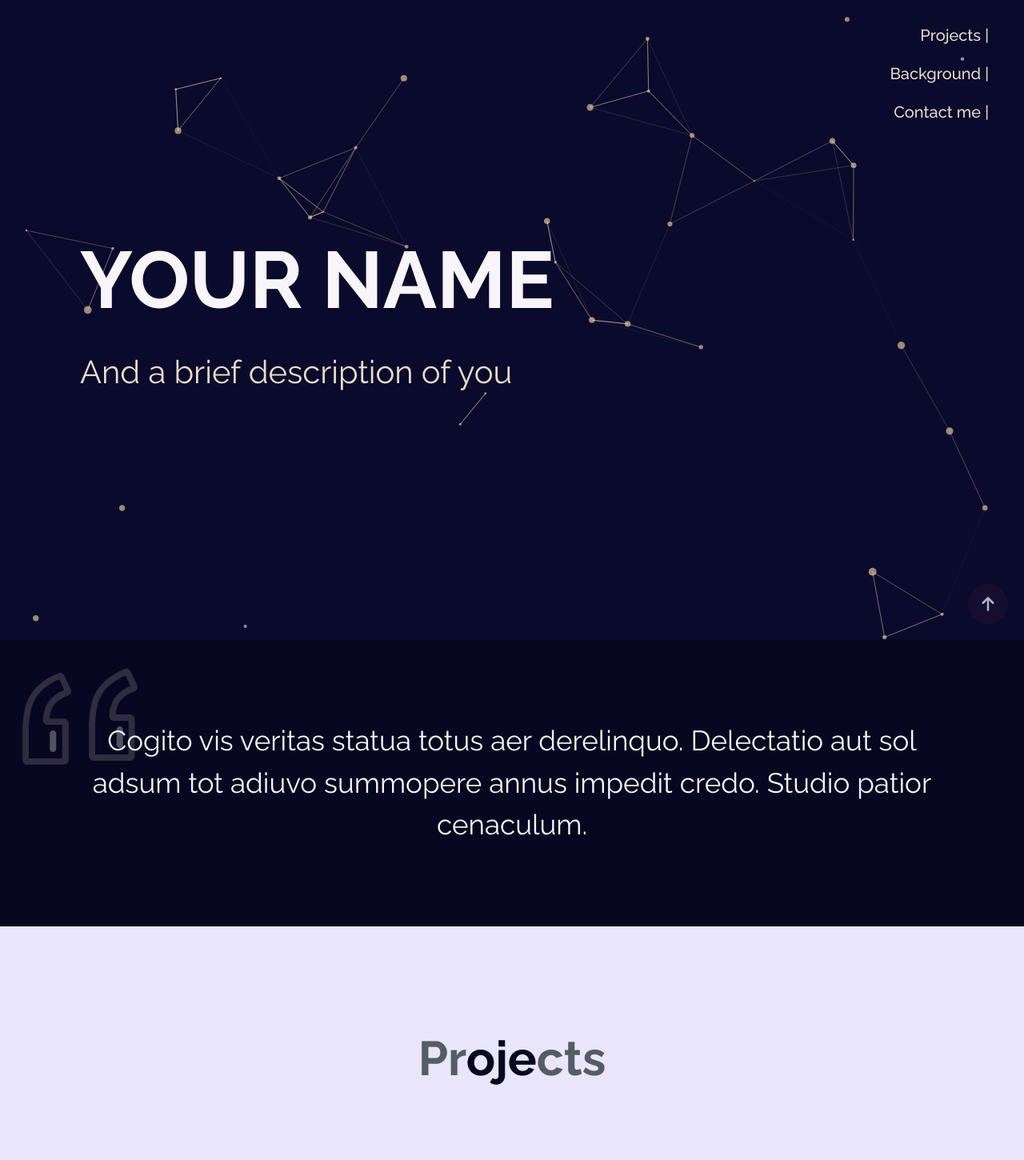
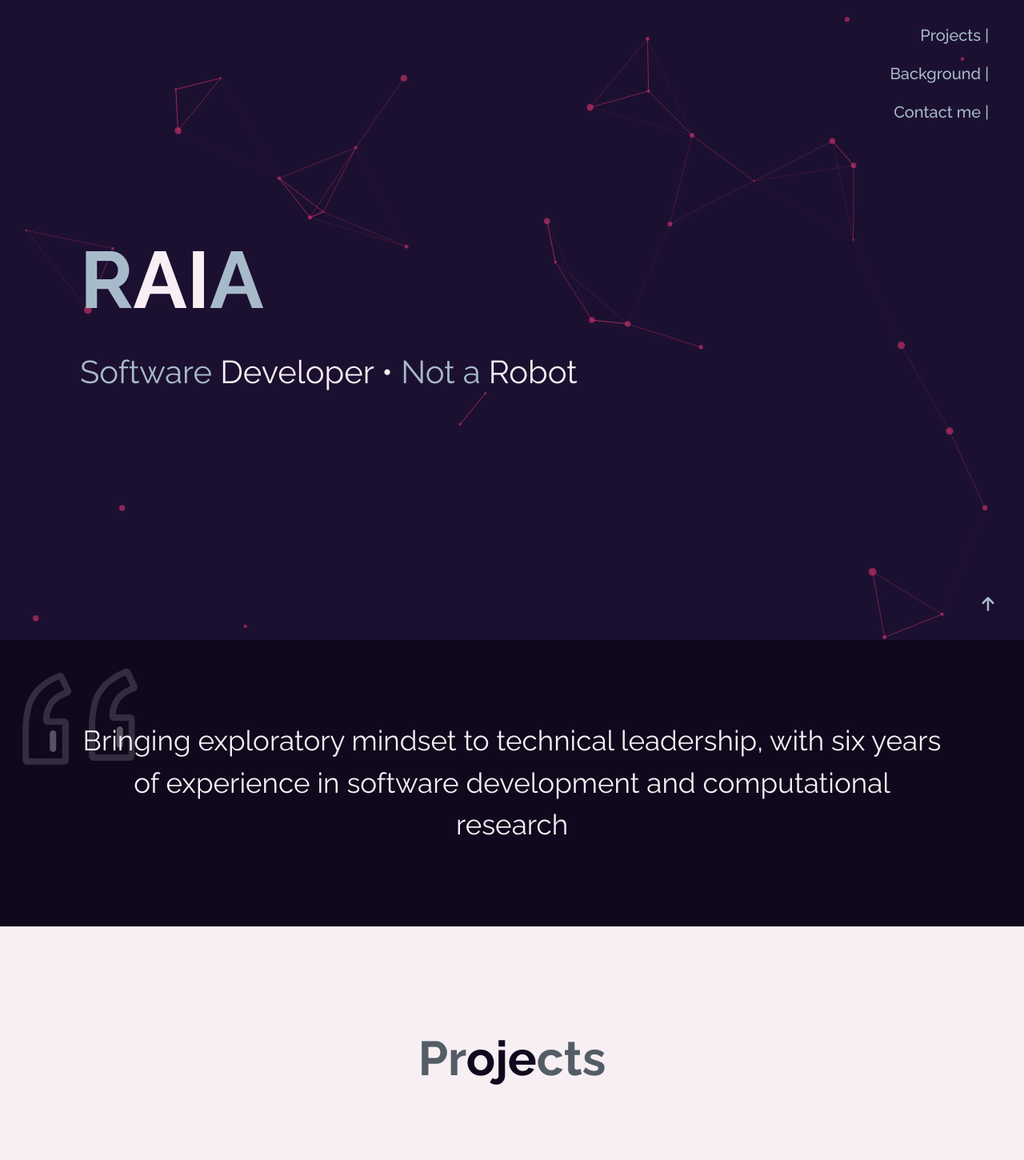
Before and after one commit to raiaqt/rai-portfolio, a React (Vite) app: page / in a window 1280 px wide. Shown: the top 1450 px of the page at 80% size. Built offline with nearby package versions, Linux system fonts and the light colour scheme.

Commit message:
removed conflicts:

```diff
--- a/custom/data.ts
+++ b/custom/data.ts
@@ -1,23 +1,22 @@
-import { faker } from "@faker-js/faker";
-
 const introduction = {
-  title: "YOUR NAME",
-  text: "And a brief description of you",
+  title: "RAIA",
+  text: "Software Developer • Not a Robot",
 };
 
 const description = {
-  text: faker.lorem.paragraph(),
+  text: `Bringing exploratory mindset to technical leadership,
+        with six years of experience in software development and computational research`,
 };
 
 const projects = [
   {
-    title: faker.lorem.words(2),
-    text: faker.lorem.words(5),
+    title: "Software development",
+    text: "Full stack development description",
     works: [
       {
-        title: faker.word.noun(),
-        text: faker.lorem.sentence(),
-        link: "/",
+        title: "Portfolio",
+        text: "A portfolio project to show my skills and existing projects",
+        link: "https://github.com/raiaqt/betterai-portfolio",
         year: "2024",
         github: true,
         image: "placeholder.png",
@@ -25,49 +24,49 @@ const projects = [
     ],
   },
   {
-    title: faker.lorem.words(3),
-    text: faker.lorem.words(4),
+    title: "Competitive programming",
+    text: "Competitive programming description",
     works: [
       {
-        title: faker.word.noun(),
-        text: faker.lorem.sentence(),
-        link: "/",
-        year: "2024",
+        title: "Kattis submissions",
+        text: "Solutions to algorithm and data structure problems on ",
+        year: "2023",
+        link: "https://github.com/raiaqt/kattis-submissions",
         github: true,
         image: "placeholder.png",
       },
       {
-        title: faker.word.noun(),
-        text: faker.lorem.sentence(),
-        link: "/",
-        year: "2024",
+        title: "OnlineJudge submissions",
+        text: "Solutions to algorithm and data structure problems on ",
+        year: "2023",
+        link: "https://github.com/raiaqt/onlinejudge-submissions",
         github: true,
       },
     ],
   },
   {
-    title: faker.lorem.words(3),
-    text: faker.lorem.words(4),
+    title: "Writing",
+    text: "Writing description",
     works: [
       {
-        title: faker.word.noun(),
-        text: faker.lorem.sentence(),
-        link: "/",
-        year: "2024",
-        github: true,
+        title: "Milton Today",
+        text: "Milton Brewery Workers Organize a Strike to Protest Against Management",
+        link: "https://miltontoday.com.au/milton-brewery-workers-organize-strike-protest-management/",
+        year: "2019",
+        github: false,
       },
       {
-        title: faker.word.noun(),
-        text: faker.lorem.sentence(),
-        link: "/",
-        year: "2024",
-        github: true,
+        title: "Indooroopilly News",
+        text: "Morningside’s Cate Campbell Aims for Gold in Gold Coast 2018",
+        link: "https://morningsidenews.com.au/morningsides-cate-campbell-aims-gold-gold-coast-2018/",
+        year: "2019",
+        github: false,
       },
       {
-        title: faker.word.noun(),
-        text: faker.lorem.sentence(),
-        link: "/",
-        year: "2024",
+        title: "Indooroopilly News",
+        text: "17-Year-Old Indooroopilly Swimming Sensation Set to Conquer the Commonwealth Games",
+        link: "https://indooroopillynews.com.au/index.php/17-year-old-indooroopilly-swimming-sensation-set-conquer-commonwealth-games/",
+        year: "2019",
         github: false,
       },
     ],
@@ -78,26 +77,30 @@ const background = [
   {
     title: "Current work",
     data: {
-      title: faker.word.verb(),
-      subtitle: faker.lorem.words(3),
-      text: [faker.lorem.words(10), faker.lorem.words(15)],
+      title: "Lead Engineer",
+      subtitle: "Samsung R&D Institute Philippines",
+      text: [
+        "Develops and deploys new features for multiple enterprise applications",
+        "Leads technical decisions throughout the development lifecycle",
+        "Mentors teammates in various topics such as data structures, algorithms, and front-end development",
+      ],
     },
   },
   {
     title: "Education",
     data: {
-      title: faker.word.verb(),
-      subtitle: faker.lorem.words(3),
-      text: [faker.lorem.words(1), "2012-2016"],
+      title: "BS Biochemistry",
+      subtitle: "University of the Philippines Manila",
+      text: ["Cum Laude", "2012-2016"],
     },
   },
 ];
 
 const links = {
-  instagram: "https://www.instagram.com/",
-  github: "https://github.com/",
-  linkedin: "https://www.linkedin.com/in/",
-  gmail: "mailto:sample@gmail.com",
+  instagram: "https://www.instagram.com/raiaqt/",
+  github: "https://github.com/raiaqt",
+  linkedin: "https://www.linkedin.com/in/raia-quitoriano/",
+  gmail: "mailto:rsquitoriano@gmail.com",
 };
 
 export default { introduction, description, projects, background, links };
--- a/custom/theme.scss
+++ b/custom/theme.scss
@@ -1,6 +1,6 @@
-$light-background: #e9e5fb;
-$dark-background: #070721;
-$highlight-text: #f7f5f9;
-$light-text: #e8dcc7;
+$light-background: #F8EFF4;
+$dark-background: #10091d;
+$highlight-text: #F8EFF4;
+$light-text: #a7baca;
 $lowlight-text: #535d65;
-$dark-text: #070721;
+$dark-text: #10091d;
--- a/index.html
+++ b/index.html
@@ -22,7 +22,7 @@
     <link rel="icon" type="image/png" sizes="16x16" href="/public/icons/favicon-16x16.png">
 
     <meta name="viewport" content="width=device-width, initial-scale=1.0" />
-    <title>Portfolio</title>
+    <title>Raia</title>
   </head>
   <body>
     <div id="root"></div>
--- a/src/components/ParticleBackground/ParticleBackground.tsx
+++ b/src/components/ParticleBackground/ParticleBackground.tsx
@@ -37,7 +37,7 @@ const ParticleBackground = () => {
     () => ({
       background: {
         color: {
-          value: "#0a0a2c",
+          value: "#1c1031",
         },
       },
       fpsLimit: 30,
@@ -64,10 +64,10 @@ const ParticleBackground = () => {
       },
       particles: {
         color: {
-          value: "#fcdeab",
+          value: "#d7356b",
         },
         links: {
-          color: "#fcdeab",
+          color: "#d7356b",
           distance: 150,
           enable: true,
           opacity: 0.6,
--- a/src/pages/Introduction/Introduction.tsx
+++ b/src/pages/Introduction/Introduction.tsx
@@ -1,18 +1,19 @@
 import React from "react";
 import Header from "../../components/Header/Header";
-import data from "../../../custom/data";
 import "./Introduction.scss";
 
 const Introduction: React.FC = () => {
-  const { introduction } = data;
-
   return (
     <div id="introduction" className="introduction">
       <Header />
       <div className="introduction-content">
-        <h1 className="introduction-text highlight-text">{introduction.title}</h1>
+        <h1 className="introduction-text light-text">
+          R<span className="highlight-text">AI</span>A
+        </h1>
         <p className="introduction-text-p light-text section-subtitle">
-          {introduction.text}
+          Software
+          <span className="highlight-text"> Developer •</span> Not a
+          <span className="highlight-text"> Robot </span>
         </p>
       </div>
     </div>
```
